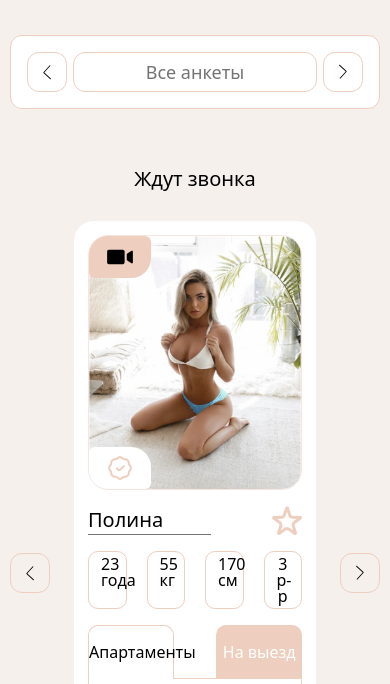
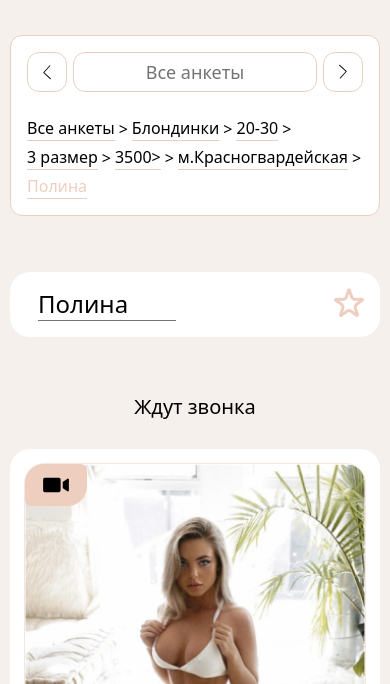
Before and after one commit to fire8327/Escort2, a website: page card_page.html in a window 390 px wide. Shown: the part 116-800 px from the top of the page. Drawn offline with nearby package versions, Linux system fonts and the light colour scheme.

Commit message:
upd slider

```diff
--- a/Assets/CSS/input.css
+++ b/Assets/CSS/input.css
@@ -40,3 +40,7 @@ body{
 .tab-toggler.ui-tabs-active {
     @apply bg-white text-black relative after:absolute after:w-full after:h-px after:bg-white after:left-0 after:-bottom-[1px]
 }
+
+.swiper-pagination-bullet-active {
+    @apply !bg-[#EDCEBF]
+}
--- a/Assets/JS/main.js
+++ b/Assets/JS/main.js
@@ -32,6 +32,9 @@ const swiper2 = new Swiper('.advice-slider', {
     prevEl: '.advice-prev',
   },
   spaceBetween: 20,
+  pagination: {
+    el: '.swiper-pagination',
+  },
   breakpoints: {
       320: {
         slidesPerView: 1,
--- a/card_page.html
+++ b/card_page.html
@@ -69,15 +69,35 @@
                     <img src="Assets/Images/nav/left.svg" alt="" class="scale-[-1]">
                 </button>
             </nav>
-            <!-- <h1 class="text-2xl md:text-3xl xl:text-4xl pr-12 border-b border-[#737373] w-fit">Главная</h1> -->
+            <div class="flex items-center gap-1 flex-wrap">
+                <a href="#" class="border-b border-[#EDCEBF]">Все анкеты</a>
+                <p>></p>
+                <a href="#" class="border-b border-[#EDCEBF]">Блондинки</a>
+                <p>></p>
+                <a href="#" class="border-b border-[#EDCEBF]">20-30</a>
+                <p>></p>
+                <a href="#" class="border-b border-[#EDCEBF]">3 размер</a>
+                <p>></p>
+                <a href="#" class="border-b border-[#EDCEBF]">3500></a>
+                <p>></p>
+                <a href="#" class="border-b border-[#EDCEBF]">м.Красногвардейская</a>
+                <p>></p>
+                <p class="border-b border-[#EDCEBF] text-[#EDCEBF]">Полина</p>
+            </div>
+        </div>
+        <div class="flex flex-col gap-7 px-7 py-4 bg-white rounded-[20px] relative">
+            <h1 class="text-2xl md:text-3xl xl:text-4xl max-lg:pr-12 border-b border-[#737373] w-fit lg:w-1/2">Полина</h1>
+            <button class="absolute top-4 right-4 md:right-8 xl:right-11">
+                <img src="Assets/Images/card/star.png" alt="">
+            </button>
         </div>
         <div class="flex flex-col gap-7">
             <h2 class="text-xl md:text-2xl xl:text-3xl text-center">Ждут звонка</h2>
             <div class="flex items-center gap-6 md:gap-8 xl:gap-12">
-                <button class="w-10 h-10 flex items-center justify-center border border-[#EDCEBF] rounded-xl p-2 shrink-0 advice-prev">
+                <button class="w-10 h-10 flex items-center justify-center border border-[#EDCEBF] rounded-xl p-2 shrink-0 max-lg:hidden advice-prev">
                     <img src="Assets/Images/nav/left.svg" alt="">
                 </button>
-                <div class="swiper grow advice-slider">
+                <div class="swiper grow advice-slider max-lg:pb-9">
                     <div class="swiper-wrapper">
                         <div class="swiper-slide flex flex-col gap-4 p-3.5 bg-white rounded-[20px] h-fit">
                             <div class="relative rounded-[20px] overflow-hidden border border-[#EDCEBF]/50">
@@ -548,8 +568,9 @@
                             </div>
                         </div>
                     </div>
+                    <div class="swiper-pagination lg:hidden"></div>
                 </div>
-                <button class="w-10 h-10 flex items-center justify-center border border-[#EDCEBF] rounded-xl p-2 shrink-0 advice-next">
+                <button class="w-10 h-10 flex items-center justify-center border border-[#EDCEBF] rounded-xl p-2 shrink-0 max-lg:hidden advice-next">
                     <img src="Assets/Images/nav/left.svg" alt="" class="scale-[-1]">
                 </button>
             </div>
```
Also changed, not shown: Assets/CSS/output.css.
